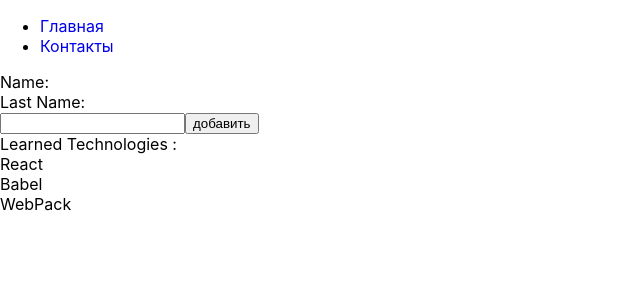
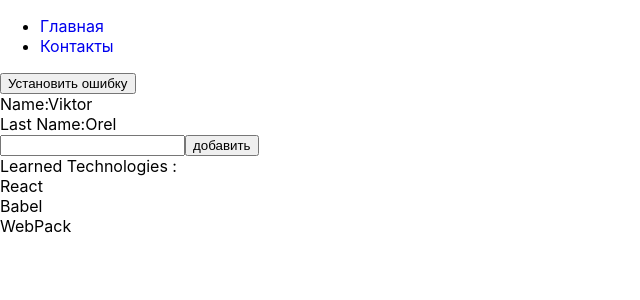
Before and after one commit to Orel-Viktor/homeWork26React, a React (Create React App) app: page / in a window 1280 px wide. Shown: the top 300 px of the page, without its empty margins (0-640 px from the left). Built offline with nearby package versions, Linux system fonts and the light colour scheme.

Commit message:
homework29

```diff
--- a/src/App.js
+++ b/src/App.js
@@ -3,20 +3,23 @@ import { BrowserRouter, Routes, Route } from 'react-router-dom'
 import { Header } from "./components/Header";
 import { Main } from './pages/Main';
 import { Contacts } from './pages/Contacts';
+import {Error} from "./components/Error"
+
+
 
 function App() {
   return (
+    <Error>
       <BrowserRouter>
         <div className="App">
-        <Header/>
+          <Header />
           <Routes>
-          <Route path ="/" element={<Main/>}></Route>
-          <Route path ="/contact" element={<Contacts/>}></Route>
+            <Route path="/" element={<Main />}></Route>
+            <Route path="/contact" element={<Contacts />}></Route>
           </Routes>
-
-        {/* <Card userName="Viktor" lastName="Orel" ></Card> */}
         </div>
       </BrowserRouter>
+    </Error>
 
   );
 }
--- /dev/null
+++ b/src/components/Button.js
@@ -0,0 +1,5 @@
+
+export function Button(props) {
+    const { buttonValue, onClick } = props
+    return <button onClick={onClick} >{buttonValue}</button>
+}
--- /dev/null
+++ b/src/components/Error.js
@@ -0,0 +1,25 @@
+import { Component } from 'react'
+
+export class Error extends Component {
+    constructor(props) {
+        super(props)
+        this.state = {
+            hasError: false
+        }
+    }
+    static getDerivedStateFromError() {
+        return { hasError: true }
+    }
+    componentDidCatch(error, errorInfo) {
+        console.log({ error, errorInfo })
+    }
+    render() {
+        const { children } = this.props
+        const { hasError } = this.state
+        if (hasError) {
+            return <h1>Опаньки </h1>
+
+        } else
+            return children
+    }
+}
--- a/src/pages/Main.js
+++ b/src/pages/Main.js
@@ -1,9 +1,19 @@
-import {Card} from '../Card'
-export function Main(){
+import { Card } from '../Card'
+import { Button } from "../components/Button"
+import { useState } from 'react'
+
+
+export function Main() {
+    const [error, setError] = useState(false);
+    function  handleError () {
+        setError({ value: 112 })
+
+    }
     return (
-        <main>
-            <Card/>
-        </main>
+            <main>
+                <Button onClick={handleError} buttonValue="Установить ошибку"></Button>
+                <span>{error ? error : null} </span>
+                <Card userName="Viktor" lastName="Orel" ></Card>
+            </main>
     )
-
 }
```
Also changed, not shown: 1 other file (tests, documents, lock files or other folders). Lines whose indentation alone changed are shown as unchanged.
